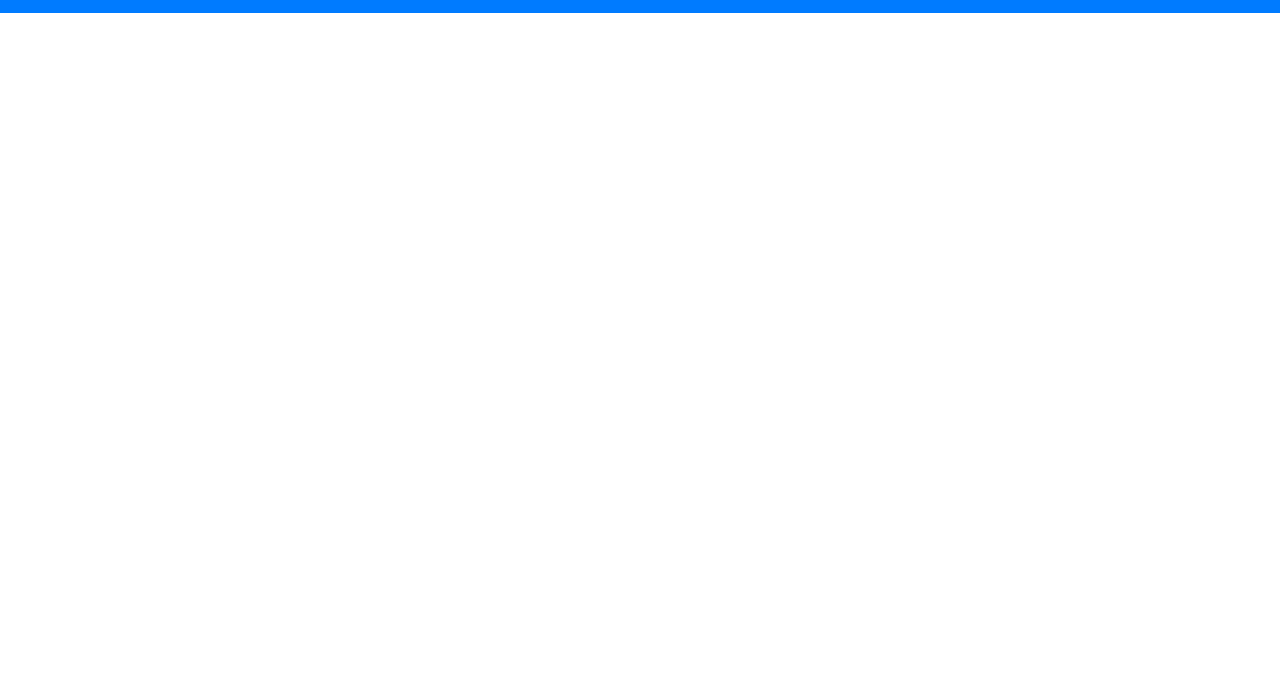
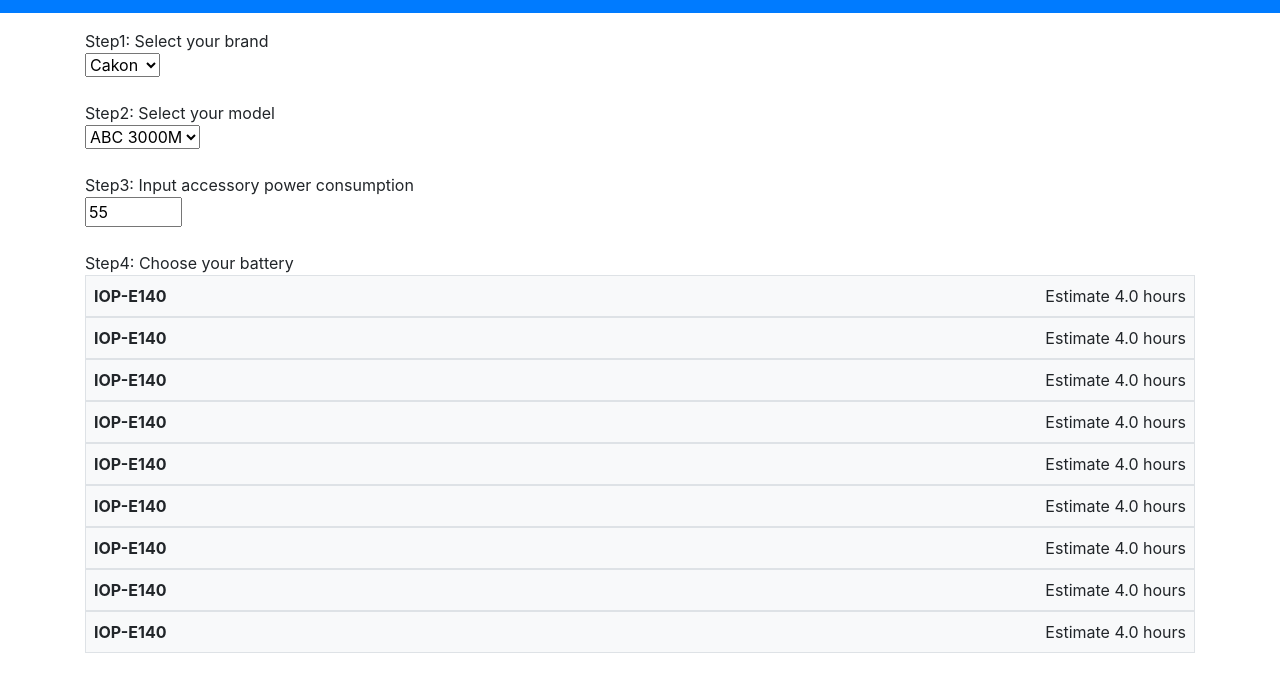
Before and after one commit to shimanamisan/Battery-Finder-Program, a plain HTML site: page index.html in a window 1280 px wide. Shown: the part 59-750 px from the top of the page. Drawn offline with nearby package versions, Linux system fonts and the light colour scheme.

Commit message:
[update] 初期化処理まで実装

```diff
--- a/index.html
+++ b/index.html
@@ -12,7 +12,7 @@
             crossorigin="anonymous"
         />
         <link rel="stylesheet" href="./style.css" />
-        <title>Document</title>
+        <title>Battery Finder Program</title>
     </head>
 
     <body>
--- a/index.js
+++ b/index.js
@@ -1,8 +1,97 @@
-// ここから書いてください。
+const $ = document;
+const target = $.getElementById("target");
+
+// 初期化処理
+(function (target) {
+    target.innerHTML = `
+<div class="container">
+    <p class="mb-0">Step1: Select your brand</p>
+    <div class="mb-4">
+        <select name="" id="brandArea">
+            <option value="Cakon" selected>Cakon</option>
+            <option value="Go MN">Go MN</option>
+            <option value="VANY">VANY</option>
+        </select>
+    </div>
+
+    <p class="mb-0">Step2: Select your model</p>
+    <div class="mb-4">
+        <select name="" id="modelArea">
+            <option value="ABC 3000M" selected>ABC 3000M</option>
+            <option value="ABC 5000M">ABC 5000M</option>
+            <option value="ABC 7000M">ABC 7000M</option>
+            <option value="ABC 9000M">ABC 9000M</option>
+            <option value="ABC 9900M">ABC 9900M</option>
+        </select>
+    </div>
+
+    <p class="mb-0">Step3: Input accessory power consumption</p>
+    <div class="mb-4">
+        <input
+            type="number"
+            name=""
+            id=""
+            min="0"
+            max="100"
+            value="55"
+        />
+    </div>
+
+    <div id="batteryArea">
+        <p class="mb-0">Step4: Choose your battery</p>
+        <div class="bg-light border d-flex justify-content-between">
+            <div class="p-2 font-weight-bold">IOP-E140</div>
+            <div class="p-2">Estimate 4.0 hours</div>
+        </div>
+        <div class="bg-light border d-flex justify-content-between">
+            <div class="p-2 font-weight-bold">IOP-E140</div>
+            <div class="p-2">Estimate 4.0 hours</div>
+        </div>
+        <div class="bg-light border d-flex justify-content-between">
+            <div class="p-2 font-weight-bold">IOP-E140</div>
+            <div class="p-2">Estimate 4.0 hours</div>
+        </div>
+        <div class="bg-light border d-flex justify-content-between">
+            <div class="p-2 font-weight-bold">IOP-E140</div>
+            <div class="p-2">Estimate 4.0 hours</div>
+        </div>
+        <div class="bg-light border d-flex justify-content-between">
+            <div class="p-2 font-weight-bold">IOP-E140</div>
+            <div class="p-2">Estimate 4.0 hours</div>
+        </div>
+        <div class="bg-light border d-flex justify-content-between">
+            <div class="p-2 font-weight-bold">IOP-E140</div>
+            <div class="p-2">Estimate 4.0 hours</div>
+        </div>
+        <div class="bg-light border d-flex justify-content-between">
+            <div class="p-2 font-weight-bold">IOP-E140</div>
+            <div class="p-2">Estimate 4.0 hours</div>
+        </div>
+        <div class="bg-light border d-flex justify-content-between">
+            <div class="p-2 font-weight-bold">IOP-E140</div>
+            <div class="p-2">Estimate 4.0 hours</div>
+        </div>
+        <div class="bg-light border d-flex justify-content-between">
+            <div class="p-2 font-weight-bold">IOP-E140</div>
+            <div class="p-2">Estimate 4.0 hours</div>
+        </div>
+    </div>
+</div>
+    `
+
+}(target));
+
+const accessDomLists = {
+    brandArea: $.getElementById("brandArea"),
+    brandArea: $.getElementById("modelArea"),
+    brandArea: $.getElementById("batteryArea"),
+}
+
 const battery =
-    [{
-        "batteryName": "WKL-78",
-        "capacityAh": 2.3, // 満充充電電池容量
+    [
+        {
+            "batteryName": "WKL-78", // 電池名
+            "capacityAh": 2.3, // 容量（Ah）
             "voltage": 14.4,   // 電圧
             "maxDraw": 3.2,    // 最大放電電流
             "endVoltage": 10,  // 終止電圧
@@ -80,11 +169,11 @@ const battery =
     ;
 
 const camera =
-    // powerConsumptionWh: カメラの消費電力
-    [{
-        "brand": "Cakon",
-        "model": "ABC 3000M",
-        "powerConsumptionWh": 35.5,
+    [
+        {
+            "brand": "Cakon", // メーカー
+            "model": "ABC 3000M", // 製品名
+            "powerConsumptionWh": 35.5, // カメラの消費電力
         },
         {
             "brand": "Cakon",
@@ -157,6 +246,3 @@ const camera =
             "powerConsumptionWh": 26,
         }]
     ;
-
-console.log(battery);
-console.log(camera);
```
Lines whose indentation alone changed are shown as unchanged.
